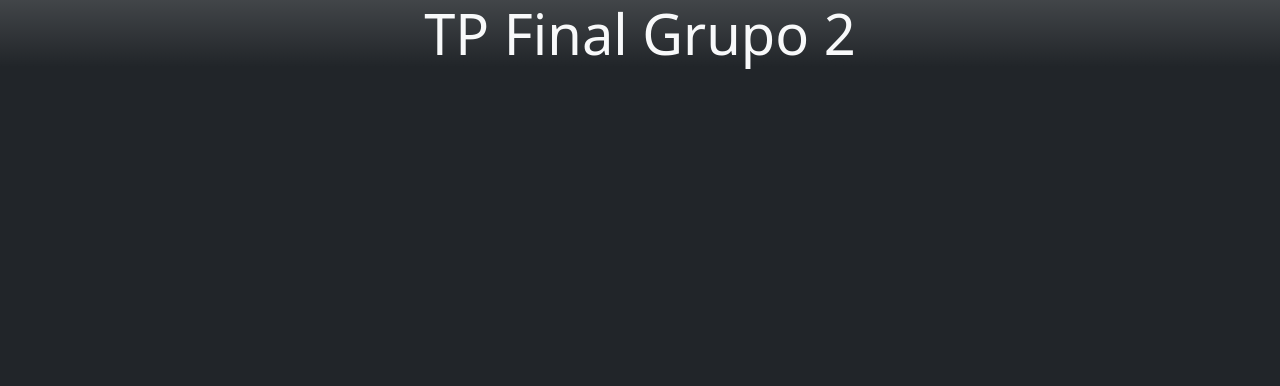
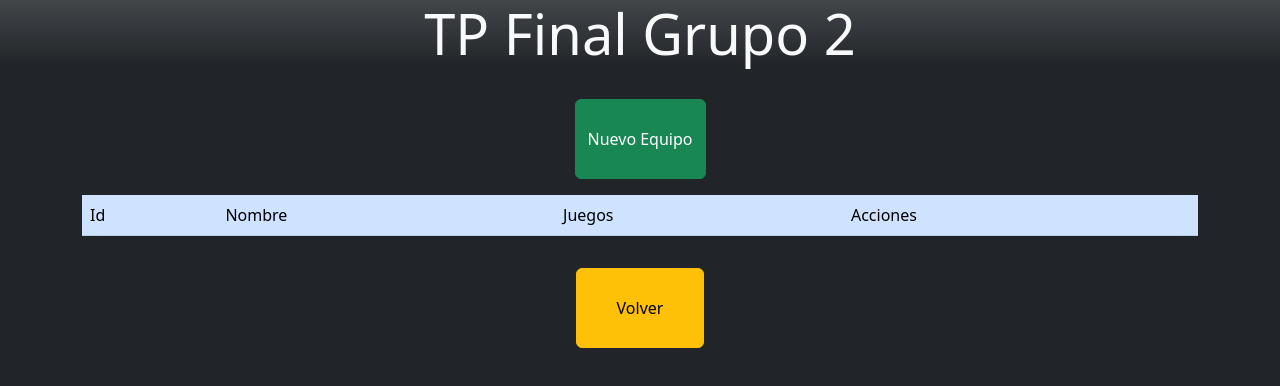
Before and after one commit to MaximilianNG/silicon_tp_final_grupo_2, a React (Vite) app in the folder Front/reactTPFinalGrupo2/: page /equipos in a window 1280 px wide. Before the commit this address had no page. Shown: the top 386 px of the page. Built offline with nearby package versions, Linux system fonts and the light colour scheme.

Commit message:
añadida la vista de equipos con su mapeo en el jsx para cuando se haga el back

```diff
--- a/Front/reactTPFinalGrupo2/index.html
+++ b/Front/reactTPFinalGrupo2/index.html
@@ -5,6 +5,7 @@
     <link rel="icon" type="image/svg+xml" href="/vite.svg" />
     <meta name="viewport" content="width=device-width, initial-scale=1.0" />
     <title>TP Final Grupo 2</title>
+    <link rel="stylesheet" href="https://cdnjs.cloudflare.com/ajax/libs/font-awesome/6.3.0/css/all.min.css" integrity="sha512-SzlrxWUlpfuzQ+pcUCosxcglQRNAq/DZjVsC0lE40xsADsfeQoEypE+enwcOiGjk/bSuGGKHEyjSoQ1zVisanQ==" crossorigin="anonymous" referrerpolicy="no-referrer" />
   </head>
   <body class="bg-dark">
     <div id="root"></div>
--- a/Front/reactTPFinalGrupo2/src/components/Admin.jsx
+++ b/Front/reactTPFinalGrupo2/src/components/Admin.jsx
@@ -9,7 +9,7 @@ export function Admin() {
         <div className="containerP">
             <Link to={`/juegos`} style={{ textDecoration: 'none' }}><button className='btn btn-primary adminButton'>Juegos</button></Link>
             <Link to={`/`} style={{ textDecoration: 'none' }}><button className='btn btn-primary adminButton'>Jugadores</button></Link>
-            <Link to={`/`} style={{ textDecoration: 'none' }}><button className='btn btn-primary adminButton'>Equipos</button></Link>
+            <Link to={`/equipos`} style={{ textDecoration: 'none' }}><button className='btn btn-primary adminButton'>Equipos</button></Link>
             <Link to={`/`} style={{ textDecoration: 'none' }}><button className='btn btn-primary adminButton'>Torneos</button></Link>
             <Link to={`/`} style={{ textDecoration: 'none' }}><button className='btn btn-primary adminButton'>Sponsors</button></Link>
             <Link to={`/`} style={{ textDecoration: 'none' }}><button className='btn btn-danger adminButton'>Salir</button></Link>
--- a/Front/reactTPFinalGrupo2/src/components/App.jsx
+++ b/Front/reactTPFinalGrupo2/src/components/App.jsx
@@ -6,6 +6,7 @@ import { Button } from 'react-bootstrap';
 import { Login } from './Login'
 import { Admin } from './Admin'
 import { Juegos } from './Juegos'
+import { Equipos } from './Equipos';
 import '../styles/app.css'
 
 function App() {
@@ -24,6 +25,7 @@ useEffect(() => {
       <Route path='/' element={<Login />}></Route>
       <Route path='/admin' element={<Admin />}></Route>
       <Route path='/juegos' element={<Juegos />}></Route>
+      <Route path='/equipos' element={<Equipos />}></Route>
     </Routes>
   </div>
 
--- /dev/null
+++ b/Front/reactTPFinalGrupo2/src/components/Equipos.jsx
@@ -0,0 +1,21 @@
+import { Link } from 'react-router-dom'
+import '../styles/equipos.css'
+import { MostrarEquipos } from './MostrarEquipos.jsx'
+
+export function Equipos() {
+  return (
+      <>
+        <div className="containerCentrar">
+            <button className='btn btn-success equiposButton'>Nuevo Equipo</button>
+        </div>
+
+        <div className="containerEquipos">
+            <MostrarEquipos/>
+
+        </div>
+        <div className="containerCentrar">
+            <Link to={`/admin`}><button className='btn btn-warning equiposButton'>Volver</button></Link>
+        </div>
+      </>
+  )
+}
--- /dev/null
+++ b/Front/reactTPFinalGrupo2/src/components/MostrarEquipos.jsx
@@ -0,0 +1,37 @@
+import '../styles/mostrarEquipos.css';
+
+export function MostrarEquipos() {
+    return(
+    <>
+        <div className='container'>
+            <div className='row'>
+                <div className='col'>
+                    <table className="table">
+                        <thead className='table-primary'>
+                            <tr>
+                                <th>Id</th>
+                                <th>Nombre</th>
+                                <th>Juegos</th>
+                                <th>Acciones</th>
+                            </tr>
+                        </thead>
+                        <tbody>
+{/*                             { blogs.map ( (blog) => (
+                                <tr key={ blog.id}>
+                                    <td> { blog.title } </td>
+                                    <td> { blog.content} </td>
+                                    <td>
+                                        <Link to={`/editar/${equipo.id}`} className='btn btn-info'><i className="fa-solid fa-pen-to-square"></i></Link>
+                                        <button onClick={ ()=>eliminarEquipo(equipo.id)} className='btn btn-danger'><i className="fa-solid fa-trash"></i></button>
+                                    </td>
+                                </tr>
+                            )) } */}
+
+                        </tbody>
+                    </table>
+                </div>
+            </div>
+        </div>
+    </>
+    )
+}
--- /dev/null
+++ b/Front/reactTPFinalGrupo2/src/styles/equipos.css
@@ -0,0 +1,17 @@
+.containerEquipos {
+    display: flex;
+    flex-wrap: wrap;
+    gap: 0.5rem;
+    justify-content: center;
+}
+
+.equiposButton {
+    min-width: 8rem;
+    min-height: 5rem;
+}
+
+.containerCentrar {
+    display: flex;
+    justify-content: center;
+    margin: 1rem 0;
+}
--- /dev/null
+++ b/Front/reactTPFinalGrupo2/src/styles/mostrarEquipos.css
@@ -0,0 +1,20 @@
+.centrarContainer {
+    display: flex;
+    justify-content: center;
+    margin: 1rem 0;
+}
+
+.TituloContainer {
+    display: flex;
+    flex-direction: column;
+    align-items: center;
+
+    gap: 0.2rem;
+}
+
+.BotonesContainer {
+    display: flex;
+    flex-direction: column;
+    align-items: center;
+    gap: 0.2rem;
+}
```
